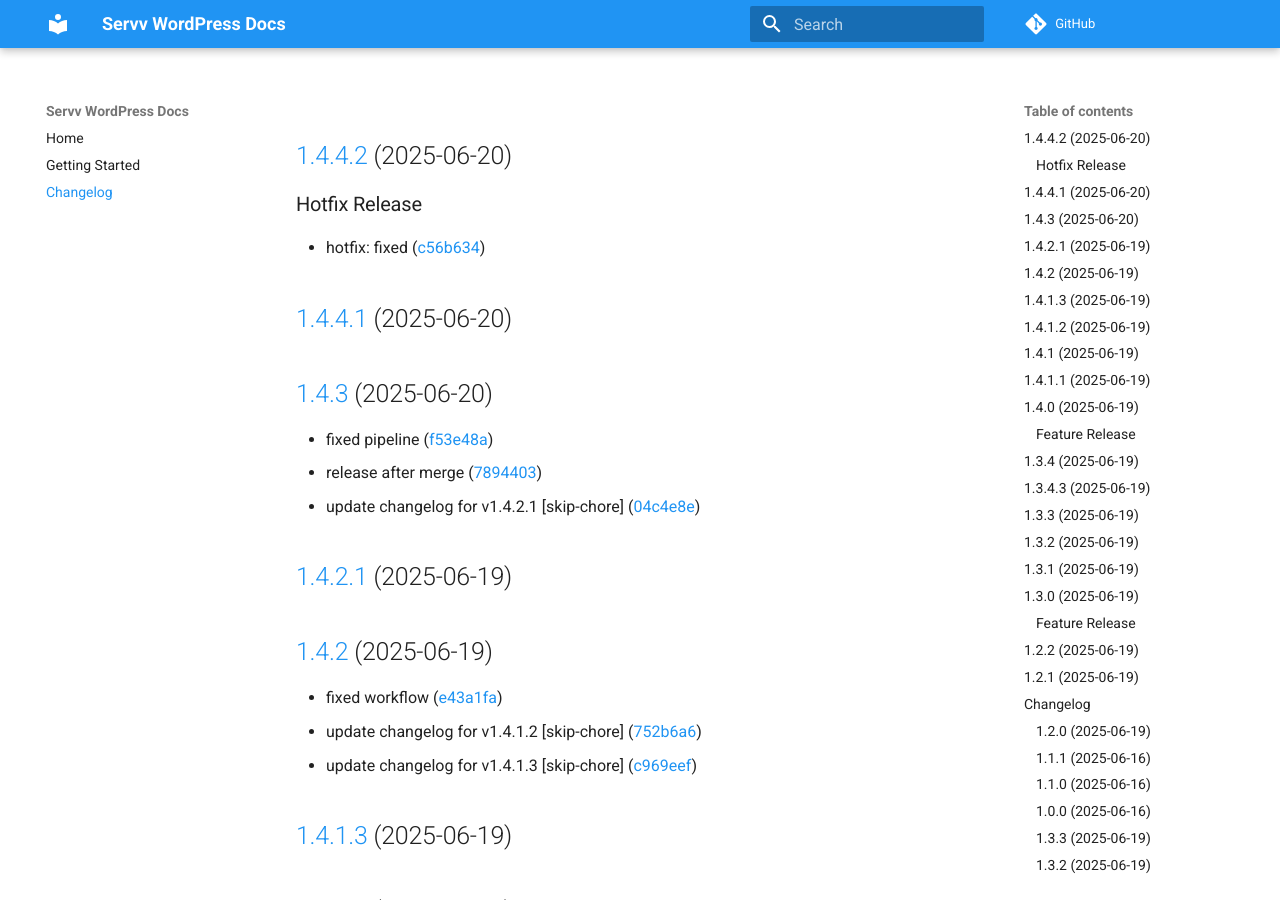
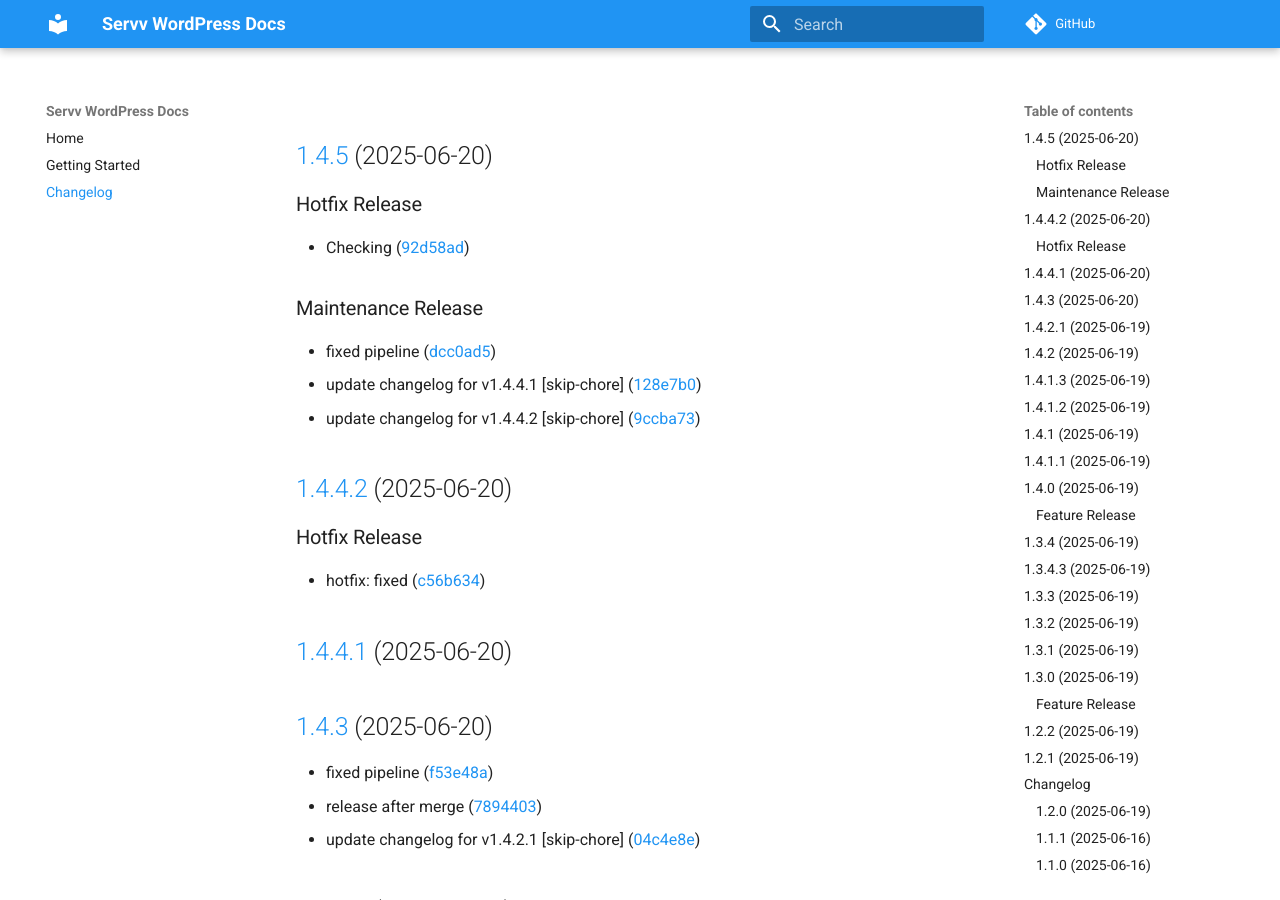
Before and after one commit to varuncoderise/demo_docs, an MkDocs documentation site: the page built from docs/changelog.md, in a window 1280 px wide and 900 px high. Built offline with MkDocs 1.6.1 and Material for MkDocs 9.7.7, drawn with Linux system fonts in a browser that asks for light colours; comment, search, counter and statistics services are not loaded.

Commit message:
Update changelog from v1.4.5

```diff
--- a/docs/changelog.md
+++ b/docs/changelog.md
@@ -1,3 +1,15 @@
+## [1.4.5](https://github.com/varuncoderise/demo-plugin/compare/v1.4.4...v1.4.5) (2025-06-20)
+
+### Hotfix Release
+
+* Checking ([92d58ad](https://github.com/varuncoderise/demo-plugin/commit/92d58ad6544e0b05afcd4da6e74b82aacdfa7cae))
+
+### Maintenance Release
+
+* fixed pipeline ([dcc0ad5](https://github.com/varuncoderise/demo-plugin/commit/dcc0ad5e9db070065bb9c1f1dbae0b141224ccaa))
+* update changelog for v1.4.4.1 [skip-chore] ([128e7b0](https://github.com/varuncoderise/demo-plugin/commit/128e7b0c3019153fe1b90d0e48a393c95e5b3486))
+* update changelog for v1.4.4.2 [skip-chore] ([9ccba73](https://github.com/varuncoderise/demo-plugin/commit/9ccba73053de4fea2b102940887f9e53d8f40fb4))
+
 ## [1.4.4.2](https://github.com/varuncoderise/demo-plugin/compare/v1.4.4.1...v1.4.4.2) (2025-06-20)
 
 ### Hotfix Release
```
